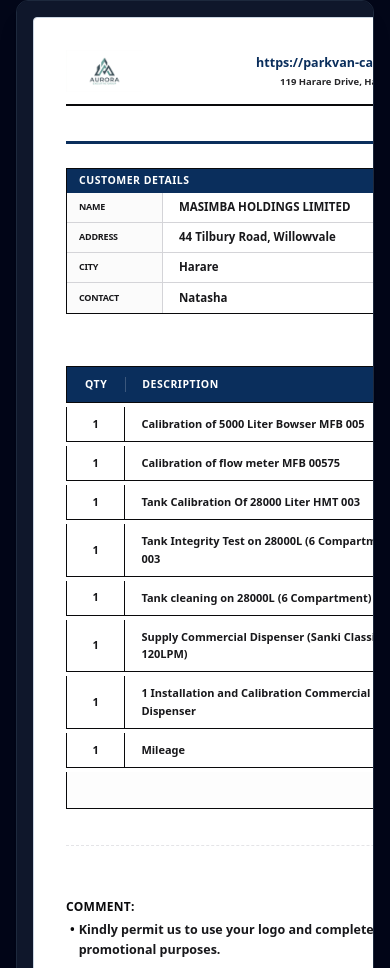
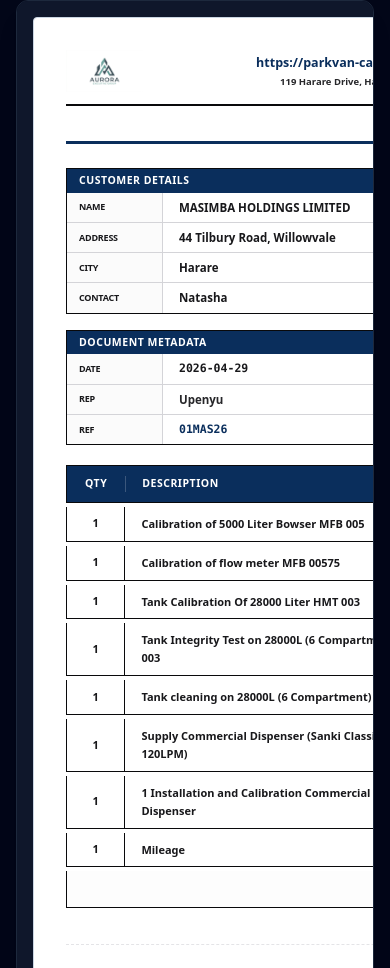
Before and after one commit to ParkvanCal/Invoice-Generator, a React (Vite) app: page / in a window 390 px wide. Shown: the part 2265-3233 px from the top of the page. Built offline with nearby package versions, Linux system fonts and the light colour scheme.

Commit message:
style: optimize print layout and spacing
Refine padding logic for print media to ensure better scaling across different crowding levels while removing restrictive global padding overrides.

```diff
--- a/src/App.tsx
+++ b/src/App.tsx
@@ -1591,16 +1591,16 @@
             <div
               ref={sheetRef}
               id="quote-print-canvas"
-              className={`min-w-[660px] bg-white text-zinc-900 rounded border border-slate-300 relative mx-auto print:shadow-none print:border-none print:p-0 transition-all ${
+              className={`min-w-[660px] bg-white text-zinc-900 rounded border border-slate-300 relative mx-auto print:shadow-none print:border-none transition-all ${
                 excelStyleMode === 'excel'
-                  ? 'p-3 pt-6'
+                  ? 'p-3 pt-6 print:p-0'
                   : isUltraCrowded
-                    ? 'p-5'
+                    ? 'p-5 print:p-4'
                     : isVeryCrowded
-                      ? 'p-6'
+                      ? 'p-6 print:p-5'
                       : isCrowded
-                        ? 'p-8'
-                        : 'p-10'
+                        ? 'p-8 print:p-6'
+                        : 'p-10 print:p-8'
               }`}
               style={{ minHeight: '960px', width: '100%', maxWidth: '760px' }}
             >
@@ -1743,52 +1743,52 @@
 
                       {/* Grid Body */}
                       <div className="flex flex-col">
-                        <div className="flex border-b border-zinc-300 items-center justify-start transition-all duration-300" style={{ minHeight: isVeryCrowded ? '24px' : '30px' }}>
-                          <span className="w-24 pl-3 font-bold text-zinc-650 uppercase tracking-tight text-[9px] select-none border-r border-zinc-300 flex items-center bg-zinc-50/70 h-full">Name</span>
-                          <span className={`flex-1 pl-4 text-zinc-955 font-black uppercase select-all ${isVeryCrowded ? 'text-[11px]' : 'text-[11.5px]'}`}>{sheetDoc.details.clientName}</span>
-                        </div>
-
-                        <div className="flex border-b border-zinc-300 items-center justify-start transition-all duration-300" style={{ minHeight: isVeryCrowded ? '24px' : '30px' }}>
-                          <span className="w-24 pl-3 font-bold text-zinc-655 uppercase tracking-tight text-[9px] select-none border-r border-zinc-300 flex items-center bg-zinc-50/70 h-full">Address</span>
-                          <span className={`flex-1 pl-4 text-zinc-805 font-extrabold select-all ${isVeryCrowded ? 'text-[11px]' : 'text-[11.5px]'}`}>{sheetDoc.details.addr}</span>
-                        </div>
-
-                        <div className="flex border-b border-zinc-300 items-center justify-start transition-all duration-300" style={{ minHeight: isVeryCrowded ? '24px' : '30px' }}>
-                          <span className="w-24 pl-3 font-bold text-zinc-655 uppercase tracking-tight text-[9px] select-none border-r border-zinc-300 flex items-center bg-zinc-50/70 h-full">City</span>
-                          <span className={`flex-1 pl-4 text-zinc-805 font-extrabold select-all ${isVeryCrowded ? 'text-[11px]' : 'text-[11.5px]'}`}>{sheetDoc.details.city || 'Harare'}</span>
-                        </div>
-
-                        <div className="flex items-center justify-start transition-all duration-300" style={{ minHeight: isVeryCrowded ? '24px' : '30px' }}>
-                          <span className="w-24 pl-3 font-bold text-zinc-655 uppercase tracking-tight text-[9px] select-none border-r border-zinc-300 flex items-center bg-zinc-50/70 h-full">Contact</span>
-                          <span className={`flex-1 pl-4 text-zinc-900 font-black select-all ${isVeryCrowded ? 'text-[11px]' : 'text-[11.5px]'}`}>{sheetDoc.details.contact}</span>
+                        <div className="flex border-b border-zinc-300 items-stretch justify-start" id="customer-row-name">
+                          <span className="w-24 pl-3 py-1.5 font-bold text-zinc-655 uppercase tracking-tight text-[9px] select-none border-r border-zinc-300 flex items-center bg-zinc-50/70">Name</span>
+                          <span className={`flex-1 pl-4 py-1.5 flex items-center text-zinc-955 font-black uppercase select-all ${isVeryCrowded ? 'text-[11px]' : 'text-[11.5px]'}`}>{sheetDoc.details.clientName}</span>
+                        </div>
+
+                        <div className="flex border-b border-zinc-300 items-stretch justify-start" id="customer-row-addr">
+                          <span className="w-24 pl-3 py-1.5 font-bold text-zinc-655 uppercase tracking-tight text-[9px] select-none border-r border-zinc-300 flex items-center bg-zinc-50/70">Address</span>
+                          <span className={`flex-1 pl-4 py-1.5 flex items-center text-zinc-805 font-extrabold select-all ${isVeryCrowded ? 'text-[11px]' : 'text-[11.5px]'}`}>{sheetDoc.details.addr}</span>
+                        </div>
+
+                        <div className="flex border-b border-zinc-300 items-stretch justify-start" id="customer-row-city">
+                          <span className="w-24 pl-3 py-1.5 font-bold text-zinc-655 uppercase tracking-tight text-[9px] select-none border-r border-zinc-300 flex items-center bg-zinc-50/70">City</span>
+                          <span className={`flex-1 pl-4 py-1.5 flex items-center text-zinc-805 font-extrabold select-all ${isVeryCrowded ? 'text-[11px]' : 'text-[11.5px]'}`}>{sheetDoc.details.city || 'Harare'}</span>
+                        </div>
+
+                        <div className="flex items-stretch justify-start" id="customer-row-contact">
+                          <span className="w-24 pl-3 py-1.5 font-bold text-zinc-655 uppercase tracking-tight text-[9px] select-none border-r border-zinc-300 flex items-center bg-zinc-50/70">Contact</span>
+                          <span className={`flex-1 pl-4 py-1.5 flex items-center text-zinc-900 font-black select-all ${isVeryCrowded ? 'text-[11px]' : 'text-[11.5px]'}`}>{sheetDoc.details.contact}</span>
                         </div>
                       </div>
                     </div>
 
                     {/* Right Side: Misc Block */}
-                    <div className="col-span-5 flex flex-col border-[1.5px] border-zinc-950 rounded-none bg-white">
+                    <div className="col-span-12 md:col-span-5 flex flex-col border-[1.5px] border-zinc-950 rounded-none bg-white">
                       {/* Header bar */}
                       <div className="bg-[#0A2E5C] text-white px-3 py-1 text-[10.5px] font-black uppercase tracking-wider rounded-none">
                         Document Metadata
                       </div>
 
                       {/* Grid Body */}
-                      <div className="flex flex-col h-full justify-between">
-                        <div className="flex border-b border-zinc-300 items-center flex-1 transition-all duration-300" style={{ minHeight: isVeryCrowded ? '24px' : '30px' }}>
-                          <span className="w-24 pl-3 font-bold text-zinc-650 uppercase tracking-tight text-[9px] select-none border-r border-zinc-300 h-full flex items-center bg-zinc-50/70">Date</span>
-                          <span className={`flex-1 pl-4 text-zinc-955 font-black font-mono select-all ${isVeryCrowded ? 'text-[11px]' : 'text-[11.5px]'}`}>{sheetDoc.details.date}</span>
-                        </div>
-
-                        <div className="flex border-b border-zinc-300 items-center flex-1 transition-all duration-300" style={{ minHeight: isVeryCrowded ? '24px' : '30px' }}>
-                          <span className="w-24 pl-3 font-bold text-zinc-655 uppercase tracking-tight text-[9px] select-none border-r border-zinc-300 h-full flex items-center bg-zinc-50/70">Rep</span>
-                          <span className={`flex-1 pl-4 text-zinc-800 font-extrabold select-all ${isVeryCrowded ? 'text-[11px]' : 'text-[11.5px]'}`}>{sheetDoc.details.repName}</span>
-                        </div>
-
-                        <div className="flex items-center flex-1 transition-all duration-300" style={{ minHeight: isVeryCrowded ? '24px' : '30px' }}>
-                          <span className="w-24 pl-3 font-bold text-zinc-655 uppercase tracking-tight text-[9px] select-none border-r border-zinc-300 h-full flex items-center bg-zinc-50/70">
+                      <div className="flex flex-col flex-1 justify-stretch">
+                        <div className="flex border-b border-zinc-300 items-stretch flex-1" id="metadata-row-date">
+                          <span className="w-24 pl-3 py-1.5 font-bold text-zinc-650 uppercase tracking-tight text-[9px] select-none border-r border-zinc-300 flex items-center bg-zinc-50/70">Date</span>
+                          <span className={`flex-1 pl-4 py-1.5 flex items-center text-zinc-955 font-black font-mono select-all ${isVeryCrowded ? 'text-[11px]' : 'text-[11.5px]'}`}>{sheetDoc.details.date}</span>
+                        </div>
+
+                        <div className="flex border-b border-zinc-300 items-stretch flex-1" id="metadata-row-rep">
+                          <span className="w-24 pl-3 py-1.5 font-bold text-zinc-655 uppercase tracking-tight text-[9px] select-none border-r border-zinc-300 flex items-center bg-zinc-50/70">Rep</span>
+                          <span className={`flex-1 pl-4 py-1.5 flex items-center text-zinc-800 font-extrabold select-all ${isVeryCrowded ? 'text-[11px]' : 'text-[11.5px]'}`}>{sheetDoc.details.repName}</span>
+                        </div>
+
+                        <div className="flex items-stretch flex-1" id="metadata-row-ref">
+                          <span className="w-24 pl-3 py-1.5 font-bold text-zinc-655 uppercase tracking-tight text-[9px] select-none border-r border-zinc-300 flex items-center bg-zinc-50/70">
                             {sheetDoc.type !== 'QUOTE' ? "Order #" : "Ref"}
                           </span>
-                          <span className={`flex-1 pl-4 text-[#0A2E5C] font-black font-mono select-all ${isVeryCrowded ? 'text-[11px]' : 'text-[11.5px]'}`}>
+                          <span className={`flex-1 pl-4 py-1.5 flex items-center text-[#0A2E5C] font-black font-mono select-all ${isVeryCrowded ? 'text-[11px]' : 'text-[11.5px]'}`}>
                             {sheetDoc.type !== 'QUOTE' ? (sheetDoc.details.orderNum || 'Verbal') : sheetDoc.details.jobID}
                           </span>
                         </div>
@@ -1854,25 +1854,22 @@
                 )}
 
                 {/* ROW 15: Table Headers (Qty, Description, Unit Price, Total) */}
-                <div className={`flex w-full items-stretch ${excelStyleMode === 'excel' ? 'border-l border-b border-[#cbd5e1]' : 'mt-8'}`} id="excel-row-15">
-                  {excelStyleMode === 'excel' && (
+                <div className={`flex w-full items-stretch ${excelStyleMode === 'excel' ? 'border-l border-b border-[#cbd5e1]' : ''}`} id="excel-row-15">
+                  {excelStyleMode === 'excel' ? (
+                    <>
                       <div className="w-8 flex-shrink-0 bg-[#f8f9fa] border-r border-b border-[#cbd5e1] font-mono text-[9px] text-zinc-500 flex items-center justify-center font-bold select-none py-1.5 print:hidden">
                         15
                       </div>
-                  )}
-                  <div className="flex-1 flex items-stretch min-w-0">
-                    {excelStyleMode === 'excel' ? (
-                      <>
-                        <div className="w-[10%] border-r border-b border-[#cbd5e1] bg-zinc-100 py-1 px-1 flex items-center justify-center font-bold text-[9px] text-slate-800 uppercase text-center font-mono select-none">
+                      <div className="w-[10%] border-r border-b border-[#cbd5e1] bg-zinc-100 py-1.5 px-1 flex items-center justify-center font-bold text-[9px] text-slate-800 uppercase text-center font-mono select-none">
                         Qty (A)
                       </div>
-                        <div className="w-[55%] border-r border-b border-[#cbd5e1] bg-zinc-100 py-1 px-3 flex items-center font-bold text-[10px] text-slate-800 uppercase tracking-wide select-none">
+                      <div className="w-[55%] border-r border-b border-[#cbd5e1] bg-zinc-100 py-1.5 px-3 flex items-center font-bold text-[10px] text-slate-800 uppercase tracking-wide select-none">
                         Description (B-H Merged Specification Schedule)
                       </div>
-                        <div className="w-[17%] border-r border-b border-[#cbd5e1] bg-zinc-100 py-1 px-3 flex items-center justify-end font-bold text-[9px] text-slate-800 uppercase select-none font-mono">
+                      <div className="w-[17%] border-r border-b border-[#cbd5e1] bg-zinc-100 py-1.5 px-3 flex items-center justify-end font-bold text-[9px] text-slate-800 uppercase select-none font-mono">
                         Unit Price (I)
                       </div>
-                        <div className="w-[18%] border-b border-[#cbd5e1] bg-zinc-100 py-1 px-3 flex items-center justify-end font-bold text-[10px] text-slate-800 uppercase select-none font-mono">
+                      <div className="w-[18%] border-b border-[#cbd5e1] bg-zinc-100 py-1.5 px-3 flex items-center justify-end font-bold text-[10px] text-slate-800 uppercase select-none font-mono">
                         Total (J)
                       </div>
                     </>
@@ -1884,7 +1881,6 @@
                       <div className="w-[18%] text-right pr-4 select-none">Total</div>
                     </div>
                   )}
-                  </div>
                 </div>
 
                 {/* ROWS 16 to 28: Exact items scheduler slots! Fill with active entries, otherwise render empty cell grid! */}
@@ -1912,7 +1908,6 @@
                         </div>
                       )}
 
-                      <div className="flex-1 flex items-stretch min-w-0">
                       {item ? (
                         <>
                           <div className={`w-[10%] flex items-center justify-center font-bold ${
@@ -1953,7 +1948,6 @@
                           <div className="w-[18%] border-b border-[#cbd5e1] px-3"></div>
                         </>
                       )}
-                      </div>
                     </div>
                   );
                 })}
--- a/src/index.css
+++ b/src/index.css
@@ -96,7 +96,6 @@
   #quote-print-canvas {
     background-color: #ffffff !important;
     color: #0f172a !important;
-    padding: 0px !important;
     margin: 0px auto !important;
     width: 100% !important;
     max-width: 100% !important;
```
Lines whose indentation alone changed are shown as unchanged.
